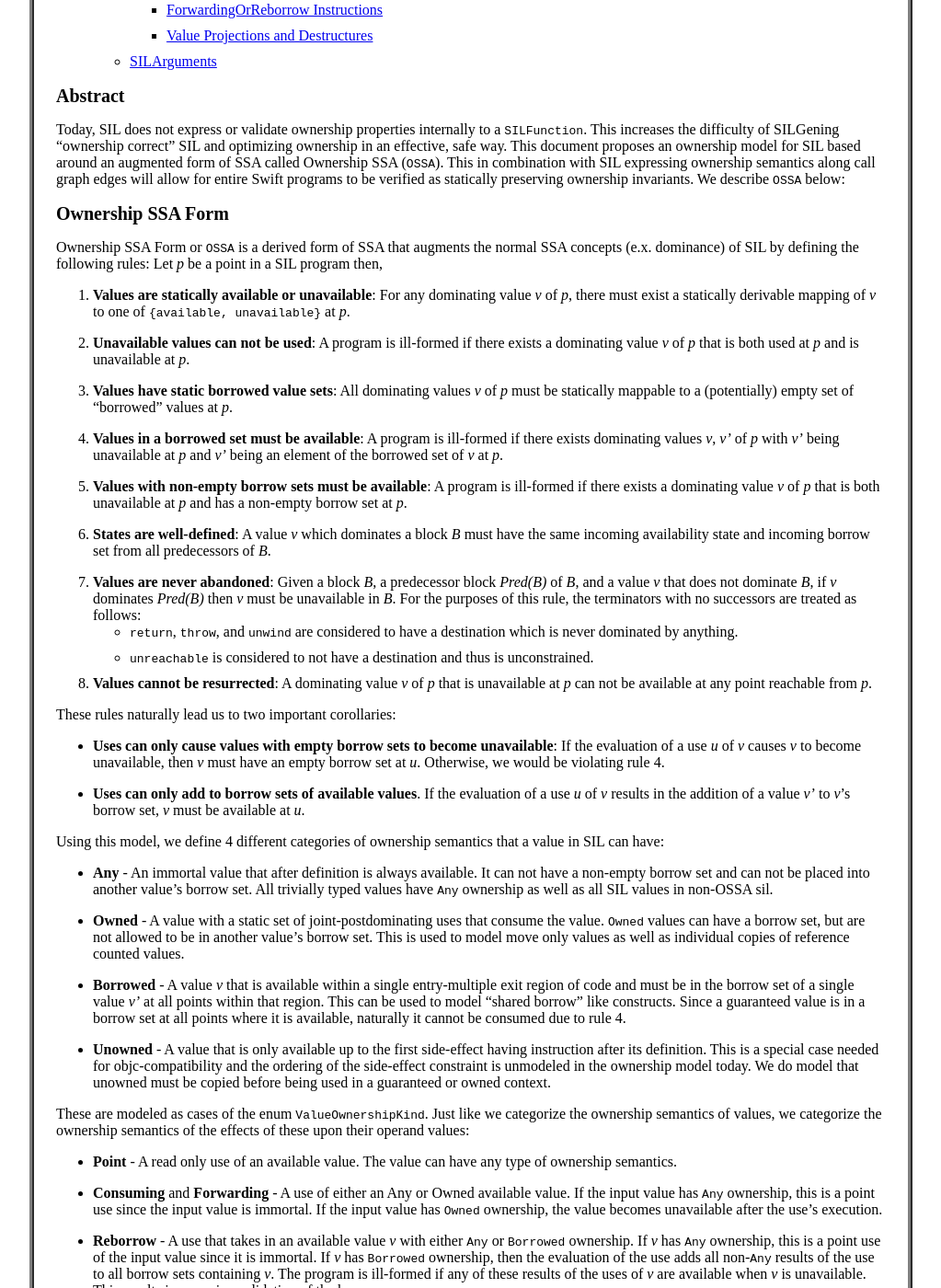
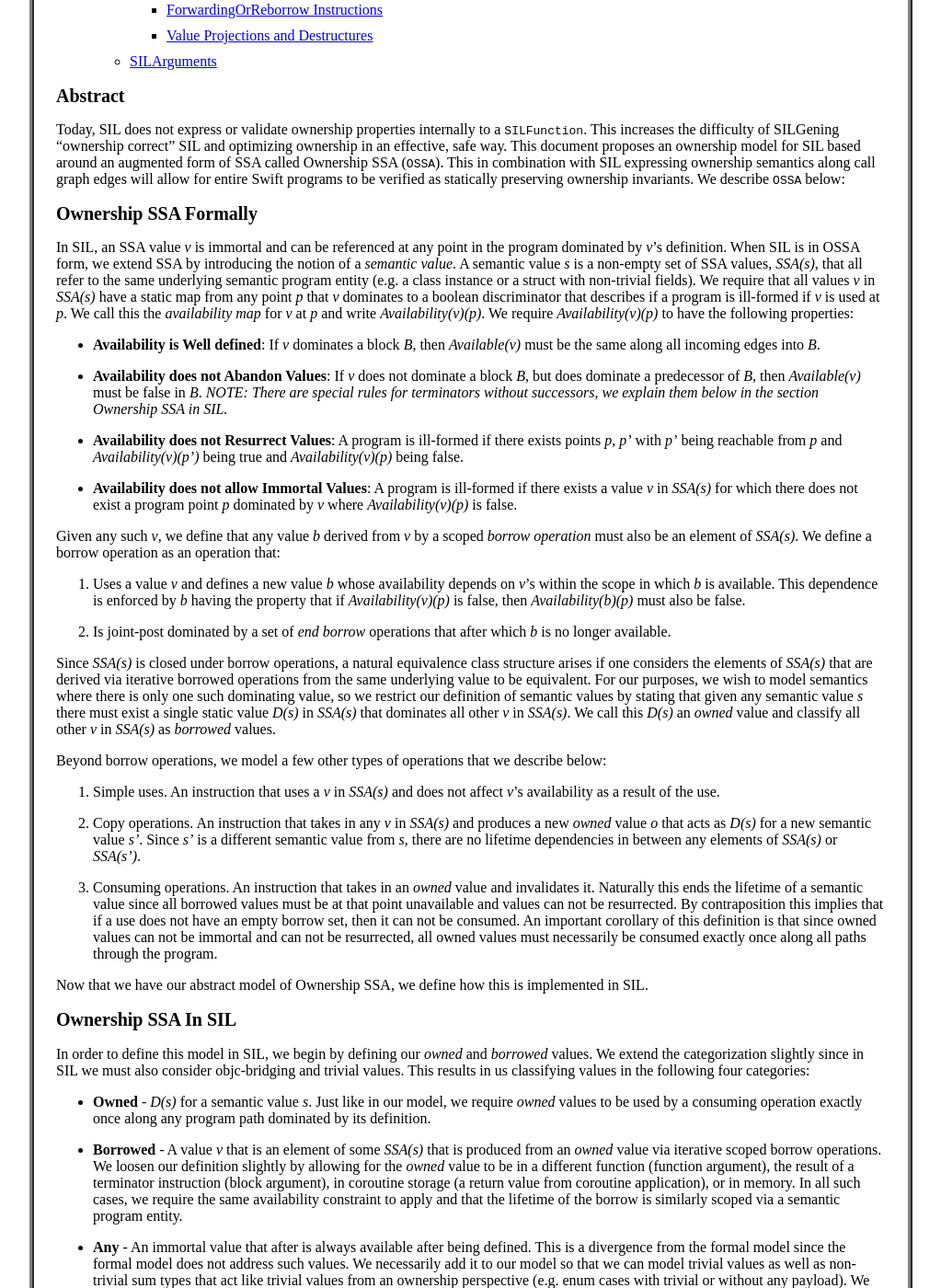
Before and after one commit to gottesmm/gottesmm.github.io, a Jekyll site: the page built from drafts/sil-ownership-model.md, in a window 1280 px wide and 1400 px high, scrolled down 385 px. Shown: the whole window at 92% size, without its empty margins (128-1151 px from the left). Built offline with Jekyll 4.4.1, drawn with Linux system fonts in a browser that asks for light colours; some of the changed text lies outside the part shown.

Commit message:
Redo the first section.

```diff
--- a/drafts/sil-ownership-model.md
+++ b/drafts/sil-ownership-model.md
@@ -33,89 +33,120 @@ semantics along call graph edges will allow for entire Swift programs to be
 verified as statically preserving ownership invariants. We describe ``OSSA``
 below:
 
-## Ownership SSA Form
+## Ownership SSA Formally
 
-Ownership SSA Form or `OSSA` is a derived form of SSA that augments the normal
-SSA concepts (e.x. dominance) of SIL by defining the following rules: Let _p_ be
-a point in a SIL program then,
+In SIL, an SSA value _v_ is immortal and can be referenced at any point in the
+program dominated by _v_'s definition. When SIL is in OSSA form, we extend SSA
+by introducing the notion of a _semantic value_. A semantic value _s_ is a
+non-empty set of SSA values, _SSA(s)_, that all refer to the same underlying
+semantic program entity (e.g. a class instance or a struct with non-trivial
+fields). We require that all values _v_ in _SSA(s)_ have a static map from any
+point _p_ that _v_ dominates to a boolean discriminator that describes if a
+program is ill-formed if _v_ is used at _p_. We call this the _availability map_
+for _v_ at _p_ and write _Availability(v)(p)_. We require _Availability(v)(p)_
+to have the following properties:
 
-1. **Values are statically available or unavailable**: For any dominating value
-   _v_ of _p_, there must exist a statically derivable mapping of _v_ to one of
-   ``{available, unavailable}`` at _p_.
+* **Availability is Well defined**: If _v_ dominates a block _B_, then _Available(v)_ must be
+  the same along all incoming edges into _B_.
 
-2. **Unavailable values can not be used**: A program is ill-formed if there
-   exists a dominating value _v_ of _p_ that is both used at _p_ and is
-   unavailable at _p_.
+* **Availability does not Abandon Values**: If _v_ does not dominate a block _B_, but does
+  dominate a predecessor of _B_, then _Available(v)_ must be false in
+  _B_. _NOTE: There are special rules for terminators without successors, we
+  explain them below in the section Ownership SSA in SIL._
 
-3. **Values have static borrowed value sets**: All dominating values _v_ of _p_
-   must be statically mappable to a (potentially) empty set of "borrowed" values
-   at _p_.
+* **Availability does not Resurrect Values**: A program is ill-formed if there
+  exists points _p_, _p'_ with _p'_ being reachable from _p_ and
+  _Availability(v)(p')_ being true and _Availability(v)(p)_ being false.
 
-4. **Values in a borrowed set must be available**: A program is ill-formed if
-   there exists dominating values _v_, _v'_ of _p_ with _v'_ being unavailable
-   at _p_ and _v'_ being an element of the borrowed set of _v_ at _p_.
+* **Availability does not allow Immortal Values**: A program is ill-formed if
+  there exists a value _v_ in _SSA(s)_ for which there does not exist a program
+  point _p_ dominated by _v_ where _Availability(v)(p)_ is false.
 
-5. **Values with non-empty borrow sets must be available**: A program is
-   ill-formed if there exists a dominating value _v_ of _p_ that is both
-   unavailable at _p_ and has a non-empty borrow set at _p_.
+Given any such _v_, we define that any value _b_ derived from _v_ by a scoped
+_borrow operation_ must also be an element of _SSA(s)_. We define a borrow
+operation as an operation that:
 
-6. **States are well-defined**: A value _v_ which dominates a block _B_ must
-   have the same incoming availability state and incoming borrow set from all
-   predecessors of _B_.
+1. Uses a value _v_ and defines a new value _b_ whose availability depends on
+_v_'s within the scope in which _b_ is available. This dependence is enforced by
+_b_ having the property that if _Availability(v)(p)_ is false, then
+_Availability(b)(p)_ must also be false.
 
-7. **Values are never abandoned**: Given a block _B_, a predecessor block
-   _Pred(B)_ of _B_, and a value _v_ that does not dominate _B_, if _v_
-   dominates _Pred(B)_ then _v_ must be unavailable in _B_. For the purposes of
-   this rule, the terminators with no successors are treated as follows:
-     - ``return``, ``throw``, and ``unwind`` are considered to have a destination which
-       is never dominated by anything.
-     - ``unreachable`` is considered to not have a destination and thus is
-       unconstrained.
+2. Is joint-post dominated by a set of _end borrow_ operations that after which
+_b_ is no longer available.
 
-8. **Values cannot be resurrected**: A dominating value _v_ of _p_ that is
-   unavailable at _p_ can not be available at any point reachable from _p_.
+Since _SSA(s)_ is closed under borrow operations, a natural equivalence
+class structure arises if one considers the elements of _SSA(s)_ that are
+derived via iterative borrowed operations from the same underlying value to be
+equivalent. For our purposes, we wish to model semantics where there is only one
+such dominating value, so we restrict our definition of semantic values by
+stating that given any semantic value _s_ there must exist a single static value
+_D(s)_ in _SSA(s)_ that dominates all other _v_ in _SSA(s)_. We call this _D(s)_
+an _owned_ value and classify all other _v_ in _SSA(s)_ as _borrowed_ values.
 
-These rules naturally lead us to two important corollaries:
+Beyond borrow operations, we model a few other types of operations that we
+describe below:
 
-* **Uses can only cause values with empty borrow sets to become unavailable**:
-  If the evaluation of a use _u_ of _v_ causes _v_ to become unavailable, then
-  _v_ must have an empty borrow set at _u_. Otherwise, we would be violating
-  rule 4.
+1. Simple uses. An instruction that uses a _v_ in _SSA(s)_ and does not affect
+   _v_'s availability as a result of the use.
 
-* **Uses can only add to borrow sets of available values**. If the evaluation
-  of a use _u_ of _v_ results in the addition of a value _v'_ to _v_'s borrow
-  set, _v_ must be available at _u_.
+2. Copy operations. An instruction that takes in any _v_ in _SSA(s)_ and
+   produces a new _owned_ value _o_ that acts as _D(s)_ for a new semantic value
+   _s'_. Since _s'_ is a different semantic value from _s_, there are no
+   lifetime dependencies in between any elements of _SSA(s)_ or _SSA(s')_.
 
-Using this model, we define 4 different categories of ownership semantics that a
-value in SIL can have:
+3. Consuming operations. An instruction that takes in an _owned_ value and
+   invalidates it. Naturally this ends the lifetime of a semantic value since
+   all borrowed values must be at that point unavailable and values can not be
+   resurrected. By contraposition this implies that if a use does not have an
+   empty borrow set, then it can not be consumed. An important corollary of this
+   definition is that since owned values can not be immortal and can not be
+   resurrected, all owned values must necessarily be consumed exactly once along
+   all paths through the program.
 
-* **Any** - An immortal value that after definition is always available. It can
-  not have a non-empty borrow set and can not be placed into another value's
-  borrow set. All trivially typed values have ``Any`` ownership as well as all
-  SIL values in non-OSSA sil.
+Now that we have our abstract model of Ownership SSA, we define how this is
+implemented in SIL.
 
-* **Owned** - A value with a static set of joint-postdominating uses that
-  consume the value. ``Owned`` values can have a borrow set, but are not allowed
-  to be in another value's borrow set. This is used to model move only values as
-  well as individual copies of reference counted values.
+## Ownership SSA In SIL
 
-* **Borrowed** - A value _v_ that is available within a single entry-multiple
-  exit region of code and must be in the borrow set of a single value _v'_ at
-  all points within that region. This can be used to model "shared borrow" like
-  constructs. Since a guaranteed value is in a borrow set at all points where it
-  is available, naturally it cannot be consumed due to rule 4.
+In order to define this model in SIL, we begin by defining our _owned_ and
+_borrowed_ values. We extend the categorization slightly since in SIL we must
+also consider objc-bridging and trivial values. This results in us classifying
+values in the following four categories:
+
+* **Owned** - _D(s)_ for a semantic value _s_. Just like in our model, we
+  require _owned_ values to be used by a consuming operation exactly once along
+  any program path dominated by its definition.
+
+* **Borrowed** - A value _v_ that is an element of some _SSA(s)_ that is
+  produced from an _owned_ value via iterative scoped borrow operations. We
+  loosen our definition slightly by allowing for the _owned_ value to be in a
+  different function (function argument), the result of a terminator instruction
+  (block argument), in coroutine storage (a return value from coroutine
+  application), or in memory. In all such cases, we require the same
+  availability constraint to apply and that the lifetime of the borrow is
+  similarly scoped via a semantic program entity.
+
+* **Any** - An immortal value that after is always available after being
+  defined. This is a divergence from the formal model since the formal model
+  does not address such values. We necessarily add it to our model so that we
+  can model trivial values as well as non-trivial sum types that act like
+  trivial values from an ownership perspective (e.g. enum cases with trivial or
+  without any payload). We rely on the type system to enforce that these values
+  are passed only to places that can accept these values. In all such locations,
+  we are necessarily performing an ownership merge. See below for more detail
+  about ownership merging.
 
 * **Unowned** - A value that is only available up to the first side-effect
   having instruction after its definition. This is a special case needed for
   objc-compatibility and the ordering of the side-effect constraint is unmodeled
   in the ownership model today. We do model that unowned must be copied before
-  being used in a guaranteed or owned context.
+  being used in a borrowed or owned context.
 
-These are modeled as cases of the enum ``ValueOwnershipKind``. Just like we
-categorize the ownership semantics of values, we categorize the ownership
-semantics of the effects of these upon their operand values:
+In code, these are modeled as cases of the enum ``ValueOwnershipKind``. Just
+like we categorize the ownership semantics of values, we categorize the
+ownership semantics of the effects of these upon their operand values:
 
-* **Point** - A read only use of an available value. The value can have any type
+* **Simple** - A read only use of an available value. The value can have any type
 of ownership semantics.
 
 * **Consuming** and **Forwarding** - A use of either an Any or Owned available
@@ -201,7 +232,7 @@ important categories of instructions below.
 
 #### Borrow Instructions
 
-The instructions are used to introduce new guaranteed values:
+The instructions are used to introduce new borrow values:
 
 - ``begin_borrow`` requires its argument to be available and adds its result
   value to the borrow set of its argument.
```
